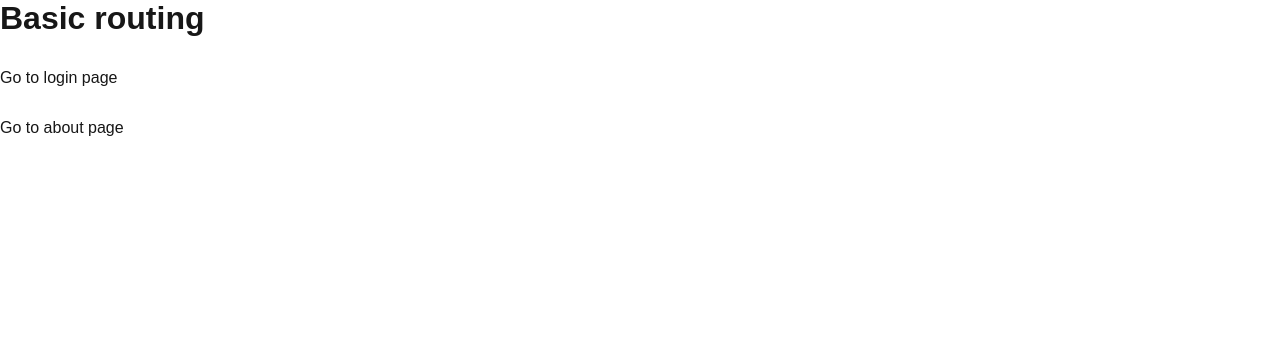
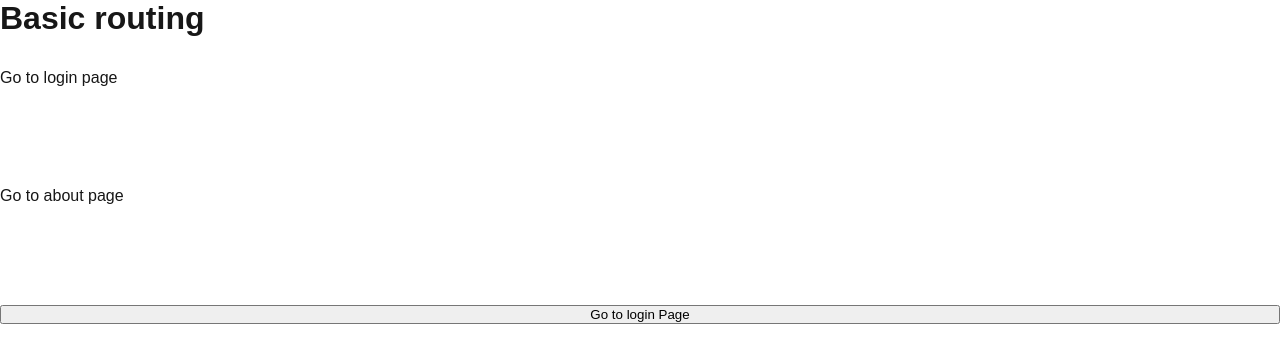
Before and after one commit to AnushreeNema/Next-js-app, a Next.js app: page / in a window 1280 px wide. Shown: the top 362 px of the page. Built offline with nearby package versions, Linux system fonts and the light colour scheme.

Commit message:
userouter

```diff
--- a/src/app/page.js
+++ b/src/app/page.js
@@ -1,11 +1,19 @@
+"use client";
 import Link from "next/link";
 import styles from "./page.module.css";
+import { useRouter } from "next/navigation";
 export default function Home() {
+  const router = useRouter();
   return (
     <main className={styles.main}>
       <h1>Basic routing</h1>
       <Link href="/login">Go to login page</Link>
+      <br />
+      <br />
       <Link href="/about">Go to about page</Link>
+      <br />
+      <br />
+      <button onClick={() => router.push("/login")}>Go to login Page </button>
     </main>
   );
 }
```
